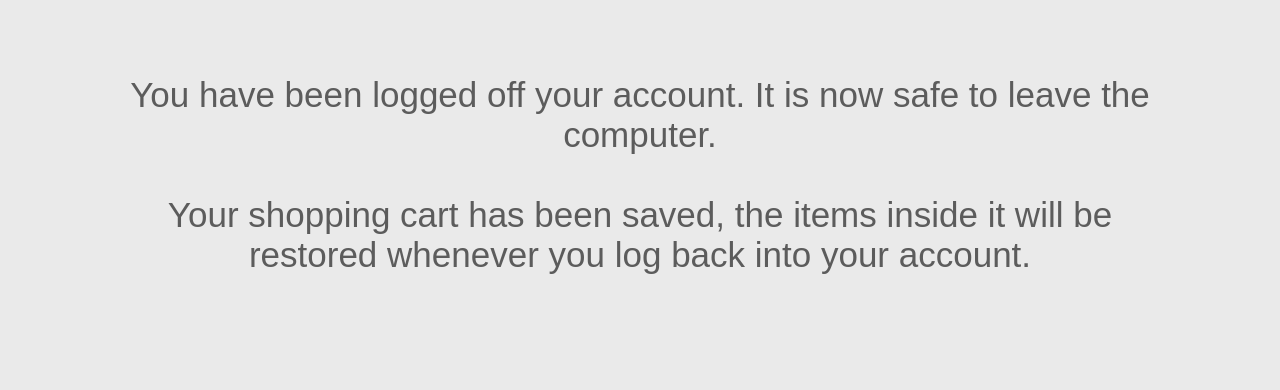
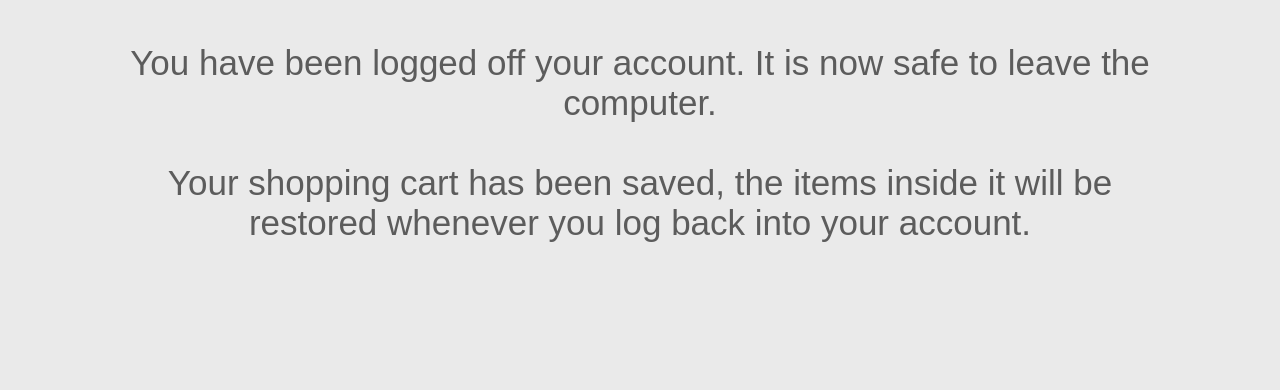
Before and after one commit to RudeSniper122/logout, a plain HTML site: page index.html in a window 1280 px wide. Shown: the part 214-604 px from the top of the page. Drawn offline with Linux system fonts and the light colour scheme; a script that the page names is missing.

Commit message:
content height change

```diff
--- a/style.css
+++ b/style.css
@@ -40,7 +40,7 @@ body{
 
 /* logout content section */
 .logoutContent{
-  height: 77vh;
+  height: 73vh;
   text-align: center;
   display: flex;
   flex-direction: column;
```
